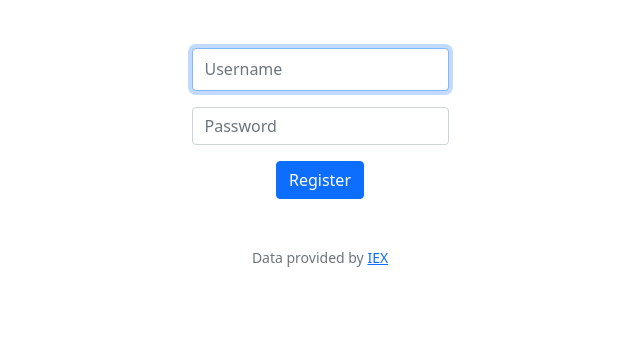
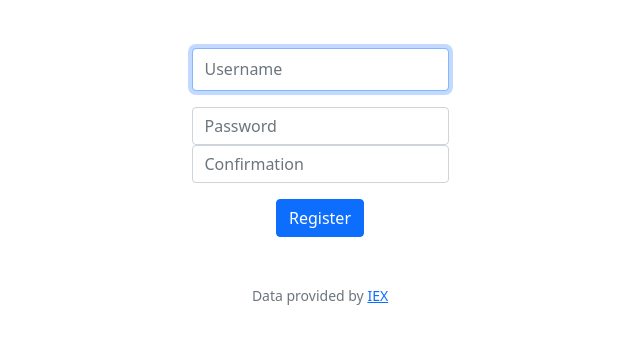
Before and after one commit to Stachu9/CS50-basic, a Flask app: template finance/templates/register.html in a window 1280 px wide. Shown: the part 66-410 px from the top of the page, without its empty margins (320-960 px from the left). Run offline with Flask 3, Linux system fonts and the light colour scheme; the template is opened without the code that fills it, so the values that code supplies are empty; some libraries are stand-ins or nearby versions.

Commit message:
Sun, Oct 8, 2023, 11:15 PM +02:00

```diff
--- a/finance/templates/register.html
+++ b/finance/templates/register.html
@@ -11,6 +11,7 @@
         </div>
         <div class="mb-3">
             <input class="form-control mx-auto w-auto" id="password" name="password" placeholder="Password" type="password">
+            <input class="form-control mx-auto w-auto" id="confirmation" name="confirmation" placeholder="Confirmation" type="password">
         </div>
         <button class="btn btn-primary" type="submit">Register</button>
     </form>
```
